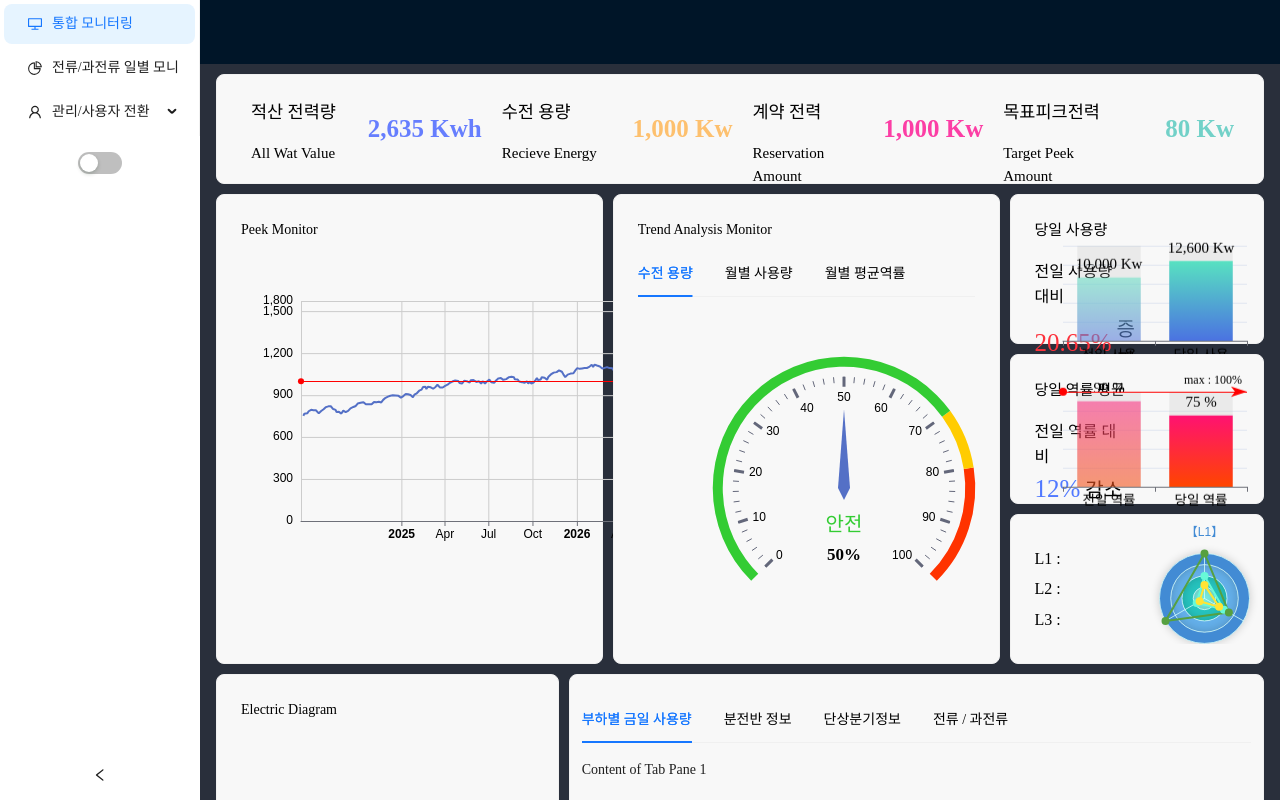
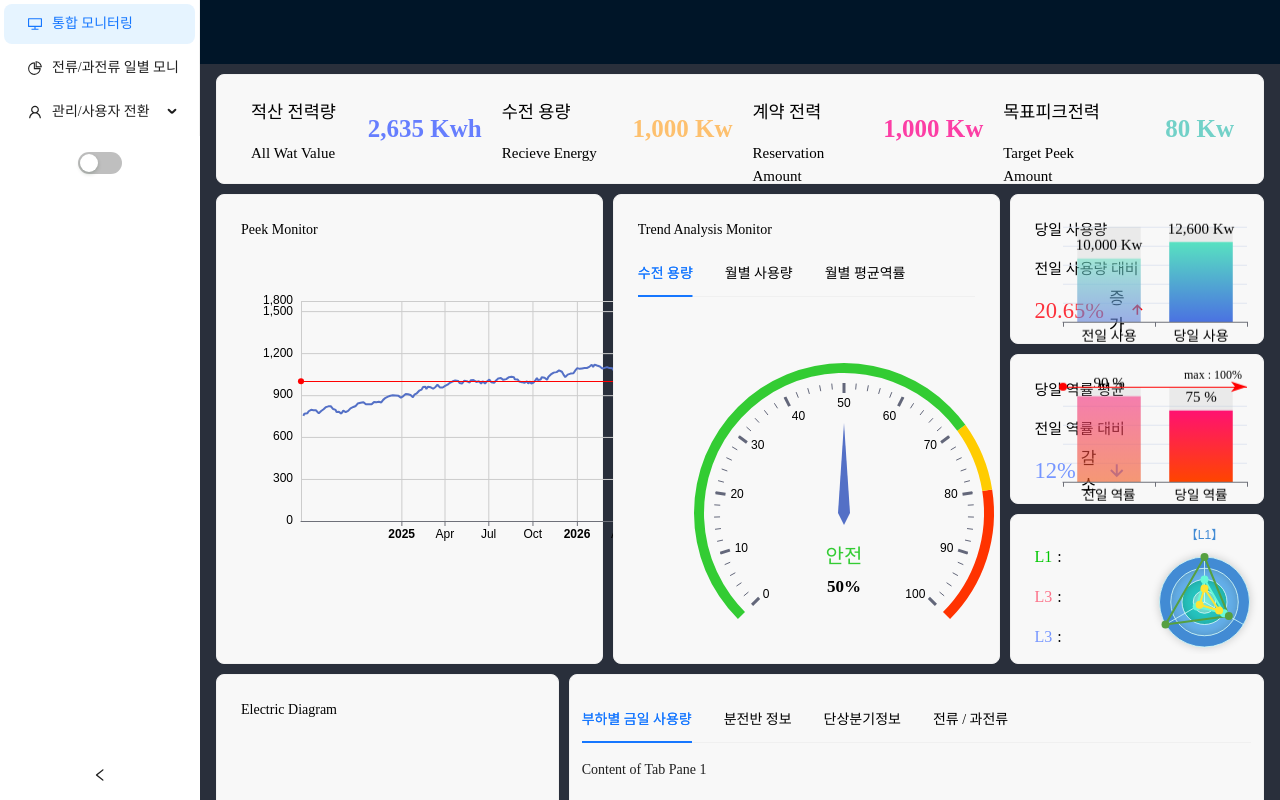
Before and after one commit to kbs6138/fems-workHome, a React (Create React App) app: page / in a window 1280 px wide. Shown: the top 800 px of the page. Built offline with nearby package versions, Linux system fonts and the light colour scheme; the HTML template or start-up script is replaced by a standard one.

Commit message:
손 볼게 많음

```diff
--- a/src/App.css
+++ b/src/App.css
@@ -2,7 +2,6 @@
 
 * {
     font-family: 'NanumSquareNeoBold';
-
     /*font-family: 'NanumSquareNeoLight';
      font-family: 'NanumSquareNeo';
     font-family: 'NanumSquareNeoExtraBold';
@@ -25,6 +24,10 @@
 
 
 /*************************************************** 컨텐츠 (메인화면) ************************************************/
+.Card1-Title,
+.Card2-Title {
+    font-family: 'NanumSquareNeoExtraBold';
+}
 
 .app-Content {
     margin: 0 16px;
@@ -179,7 +182,8 @@ span p {
 }
 
 .Card2-grid-Percent-value {
-    color: #5179ff;
+    color: #7696ff;
+
 }
 
 .Card1-grid-Percent-text,
@@ -188,7 +192,7 @@ span p {
 .Card1-grid-Percent-value,
 .Card2-grid-Percent-value,
 .Card3-grid-Percent-value {
-    font-size: 25px;
+    font-size: 22.5px;
     font-family: 'NanumSquareNeoBold';
 }
 
@@ -200,23 +204,44 @@ span p {
 
 .Card1-grid-SubTitle-text,
 .Card2-grid-SubTitle-text {
-    font-size: 16px;
+    font-size: 15px;
 }
 
 .Card1-grid-Percent-Near-text,
 .Card2-grid-Percent-Near-text,
 .Card3-grid-Percent-Near-text {
-    font-size: 20px;
+    font-size: 17px;
 }
 
 .Card3-grid-L1-text,
 .Card3-grid-L2-text,
-.Card3-grid-L3-text {
+.Card3-grid-L3-text  {
     font-family: 'NanumSquareNeoExtraBold';
     font-size: 16px;
     margin-bottom: 5px;
+}
 
+.Card3-grid-L1-text{
+    color: #00C700;
 }
+.Card3-grid-L2-text{
+    color: #FC738A;
+}
+
+.Card3-grid-L3-text{
+    color: #7696ff;
+}
+
+
+.Card3-grid-L1-subtext,
+.Card3-grid-L2-subtext,
+.Card3-grid-L3-subtext {
+    margin-bottom: 10px;
+    font-size: 16px;
+}
+
+
+
 
 /*************************************************** 컨텐츠 (메인화면) *************************************************/
 
--- a/src/Components/Charts/Charts.css
+++ b/src/Components/Charts/Charts.css
@@ -6,7 +6,7 @@
   .gauge {
     width: 100%;
     max-width: 600px; /* 최대 크기 설정 */
-    height: 350px;
+    height: 400px;
     display: flex;
     justify-content: center;
     align-items: center;
--- a/src/Components/Charts/RightChart3.jsx
+++ b/src/Components/Charts/RightChart3.jsx
@@ -20,7 +20,7 @@ const RightChart3 = () => {
             { text: 'L2' },
             { text: 'L3' }
           ],
-          center: ['50%', '62%'],
+          center: ['50%', '60%'],
           radius: 45,
           startAngle: 90,
           splitNumber: 4,
@@ -94,7 +94,7 @@ const RightChart3 = () => {
   }, []);
 
   return (
-    <div id="RightChart3" style={{ width: '100%', height: '120px', marginTop:'-15px' }}></div>
+    <div id="RightChart3" style={{ width: '100%', height: '130px', marginTop:'-20px' }}></div>
   );
 };
 
--- a/src/Components/MechanicInfo/MechanicInfo.jsx
+++ b/src/Components/MechanicInfo/MechanicInfo.jsx
@@ -63,14 +63,14 @@ const MechanicInfo = () => {
                         </thead>
                         <tbody>
                             <tr>
-                                <td>전압(V)<br /><span style={{ fontWeight: 'bolder', color: '#5D82FC' }} id="volt_t" className='Span_str'>231.5</span></td>
-                                <td>전류(A)<br /><span style={{ fontWeight: 'bolder', color: '#5D82FC' }} id="am_t" className='Span_str'> 30.20</span></td>
-                                <td>피상(VA)<br /><span style={{ fontWeight: 'bolder', color: '#5D82FC' }} id="wat_t" className='Span_str'>4696.0</span></td>
-                                <td>유효(W)<br /><span style={{ fontWeight: 'bolder', color: '#5D82FC' }} id="wat_p_t" className='Span_str'> 7008.9</span></td>
-                                <td>무효(Var)<br /><span style={{ fontWeight: 'bolder', color: '#5D82FC' }} id="wat_n_t" className='Span_str'>5203.1</span></td>
-                                <td>역률(%)<br /><span style={{ fontWeight: 'bolder', color: '#5D82FC' }} id="pf_t" className='Span_str'>67.0</span></td>
-                                <td>I-THD(%)<br /><span style={{ fontWeight: 'bolder', color: '#5D82FC' }} id="ithd_t" className='Span_str'>117.1</span></td>
-                                <td>V-THD(%)<br /><span style={{ fontWeight: 'bolder', color: '#5D82FC' }} id="vthd_t" className='Span_str'>1.6</span></td>
+                                <td>전압(V)<br /><span style={{ fontWeight: 'bolder', color: '#7696FF' }} id="volt_t" className='Span_str'>231.5</span></td>
+                                <td>전류(A)<br /><span style={{ fontWeight: 'bolder', color: '#7696FF' }} id="am_t" className='Span_str'> 30.20</span></td>
+                                <td>피상(VA)<br /><span style={{ fontWeight: 'bolder', color: '#7696FF' }} id="wat_t" className='Span_str'>4696.0</span></td>
+                                <td>유효(W)<br /><span style={{ fontWeight: 'bolder', color: '#7696FF' }} id="wat_p_t" className='Span_str'> 7008.9</span></td>
+                                <td>무효(Var)<br /><span style={{ fontWeight: 'bolder', color: '#7696FF' }} id="wat_n_t" className='Span_str'>5203.1</span></td>
+                                <td>역률(%)<br /><span style={{ fontWeight: 'bolder', color: '#7696FF' }} id="pf_t" className='Span_str'>67.0</span></td>
+                                <td>I-THD(%)<br /><span style={{ fontWeight: 'bolder', color: '#7696FF' }} id="ithd_t" className='Span_str'>117.1</span></td>
+                                <td>V-THD(%)<br /><span style={{ fontWeight: 'bolder', color: '#7696FF' }} id="vthd_t" className='Span_str'>1.6</span></td>
                             </tr>
                         </tbody>
                     </table>
--- a/src/Layouts/Main/Main.jsx
+++ b/src/Layouts/Main/Main.jsx
@@ -8,6 +8,8 @@ import RightChart1 from '../../Components/Charts/RightChart1';
 import RightChart2 from '../../Components/Charts/RightChart2';
 import PeekChart from '../../Components/Charts/PeekChart';
 import RightChart3 from '../../Components/Charts/RightChart3';
+import { BiUpArrowAlt, BiDownArrowAlt } from "react-icons/bi";
+
 
 import './Main.css';
 
@@ -94,7 +96,7 @@ const AppMain = () => {
                     <div className='Main-Center-Content1'>
 
                         <Card className={`Card1 ${TxtTheme} ${BgTheme}`}>
-                            <span>Peek Monitor</span>
+                            <span className='Card1-Title'>Peek Monitor</span>
                             <PeekChart />
                         </Card>
                     </div>
@@ -103,7 +105,7 @@ const AppMain = () => {
                 <Col className="gutter-row" span={9}>
                     <div className='Main-Center-Content2' >
                         <Card size='medium' className={`Card2 ${TxtTheme} ${BgTheme}`}>
-                            <span> Trend Analysis Monitor</span>
+                            <span className='Card2-Title'> Trend Analysis Monitor</span>
                             <CenterMainTabs />
                         </Card>
                     </div>
@@ -113,18 +115,19 @@ const AppMain = () => {
                     <div className="card-container">
                         <Card className={`Card3-top ${TxtTheme} ${BgTheme}`}>
                             <Row gutter={[16, 12]} justify="center" align="middle">
-                                <Col span={12}>
+                                <Col span={14}>
                                     <div className="Card1-grid-text">
                                         <span className="Card1-grid-Title-text">당일 사용량</span>
                                         <p className="Card1-grid-SubTitle-text">전일 사용량 대비
                                             <span className="Card1-grid-Percent-text">
                                                 <span className="Card1-grid-Percent-value">20.65%</span>
-                                                <p className="Card1-grid-Percent-Near-text">증가</p>
+                                                <p className="Card1-grid-Percent-Near-text">증가</p><BiUpArrowAlt size={30} color='red'/>
+
                                             </span>
                                         </p>
                                     </div>
                                 </Col>
-                                <Col span={12}>
+                                <Col span={10}>
                                     <RightChart1 />
                                 </Col>
                             </Row>
@@ -139,7 +142,8 @@ const AppMain = () => {
                                         <p className="Card2-grid-SubTitle-text">전일 역률 대비
                                             <span className="Card2-grid-Percent-text">
                                                 <span className="Card2-grid-Percent-value">12%</span>
-                                                <p className="Card2-grid-Percent-Near-text">감소</p>
+                                                <p className="Card2-grid-Percent-Near-text">감소</p><BiDownArrowAlt size={30} color='#7696ff'/>
+
                                             </span>
                                         </p>
                                     </div>
@@ -152,14 +156,22 @@ const AppMain = () => {
                     </div>
                     <div>
                         <Card className={`Card3-bottom ${TxtTheme} ${BgTheme}`}>
-
                             <Row gutter={[16, 12]} justify="center" align="middle">
                                 <Col span={12}>
-                                    <div className="Card2-grid-text">
-                                        <span className="Card3-grid-L1-text">L1 :</span>
-                                        <span className="Card3-grid-L2-text">L2 :</span>
-                                        <span className="Card3-grid-L3-text">L3 :</span>
-                                    </div>
+                                        <span>
+                                            <span className='Card3-grid-L1-text'>L1</span>
+                                            <p className="Card3-grid-L1-subtext">: </p>
+                                        </span>
+                                        <span>
+                                            <span className='Card3-grid-L2-text'>L3</span>
+                                            <p className="Card3-grid-L2-subtext">: </p>
+                                        </span>
+
+                                        <span>
+                                            <span className='Card3-grid-L3-text'>L3</span>
+                                            <p className="Card3-grid-L3-subtext">: </p>
+                                        </span>
+
                                 </Col>
                                 <Col span={12}>
                                     <RightChart3 />
```
